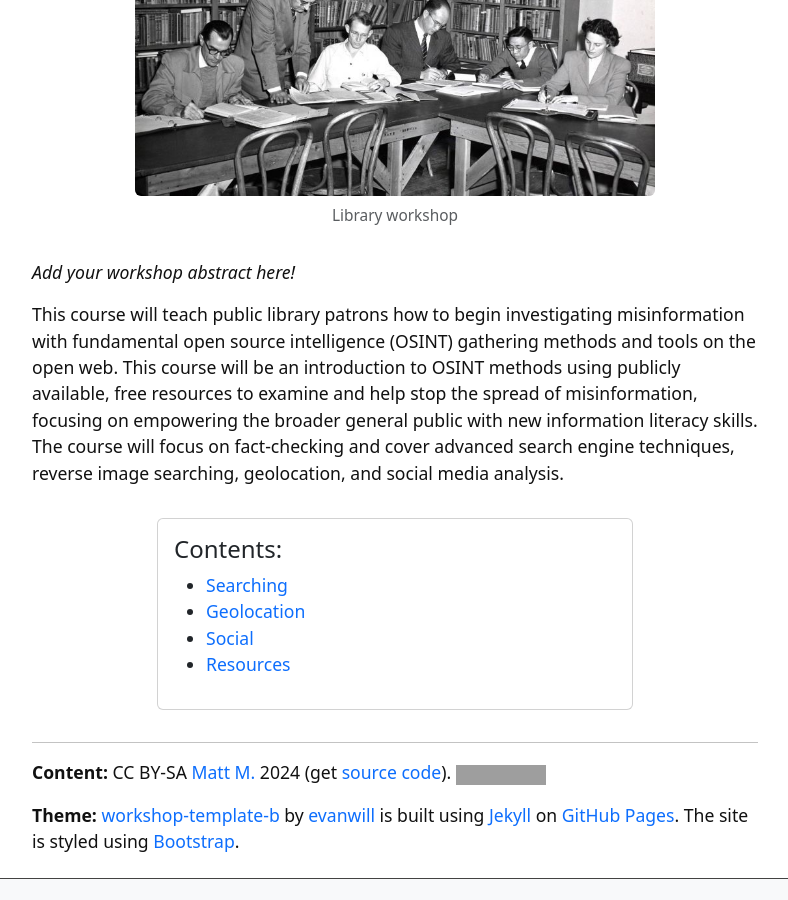
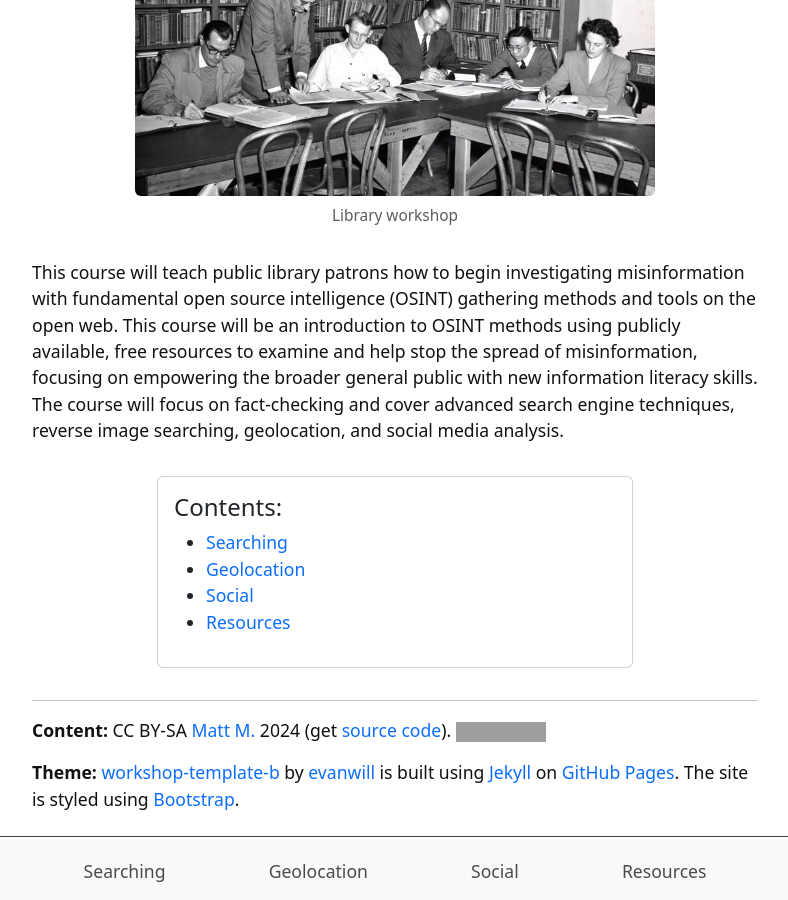
Before and after one commit to elsewhither/misinfo-osint-workshop, a Jekyll site: the page built from index.md, in a window 1280 px wide and 900 px high, scrolled down 419 px. Shown: the whole window, without its empty margins (245-1033 px from the left). Built offline with Jekyll 4.4.1, drawn with Linux system fonts in a browser that asks for light colours; grey boxes are pictures that could not be loaded.

Commit message:
Update index.md

```diff
--- a/index.md
+++ b/index.md
@@ -8,8 +8,6 @@ layout: page
 {% include figure.html img="uidaho-workshop.jpg" alt="intro image here" caption="Library workshop" width="75%" %}
 
 
-*Add your workshop abstract here!*
-
 This course will teach public library patrons how to begin investigating misinformation with fundamental open source intelligence (OSINT) gathering methods and tools on the open web. This course will be an introduction to OSINT methods using publicly available, free resources to examine and help stop the spread of misinformation, focusing on empowering the broader general public with new information literacy skills. The course will focus on fact-checking and cover advanced search engine techniques, reverse image searching, geolocation, and social media analysis.
 
 
```
